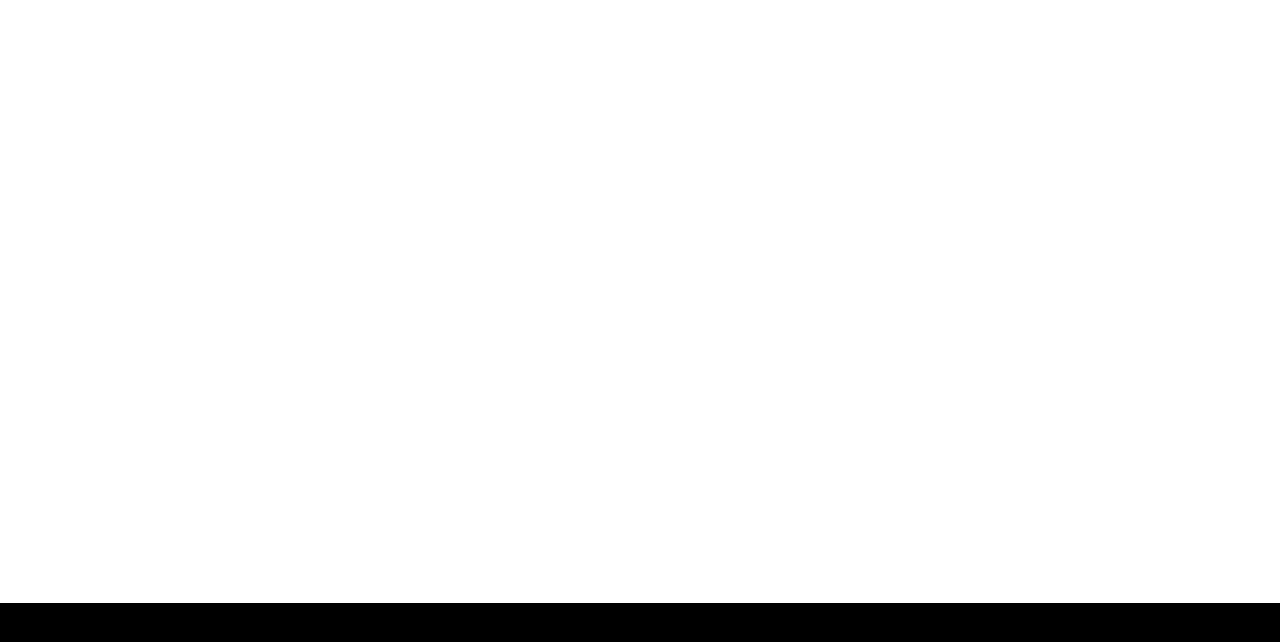
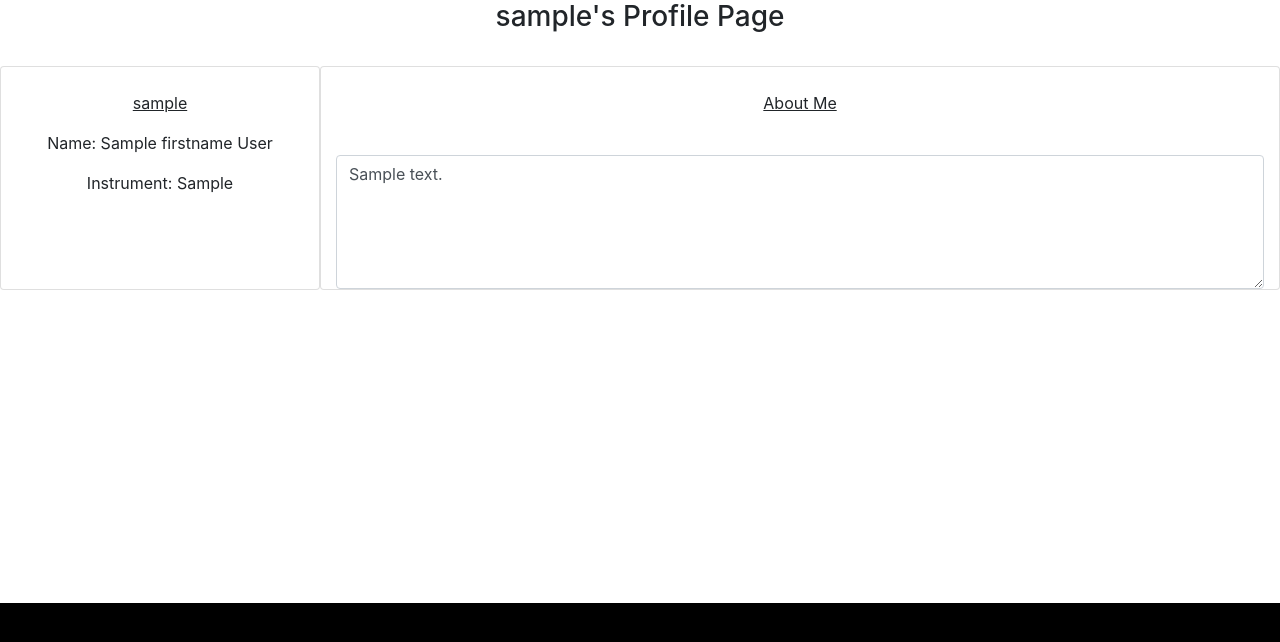
Before and after one commit to abryan1811/MelodyNest, a Flask app: template templates/user_profile.html in a window 1280 px wide. Shown: the part 147-789 px from the top of the page. Run offline with Flask 2, Linux system fonts and the light colour scheme; the template is opened without the code that fills it: most values are stand-ins (such as "Sample title", 1, 10 or a date in 2020); some libraries are stand-ins or nearby versions.

Commit message:
Updated user profile to include an about box and a box of information about the user. Register now adds preferred instrument and first and last name to the database, as well as an intial 'About me...' which will be editable user side later

```diff
--- a/app.py
+++ b/app.py
@@ -90,13 +90,14 @@ def register():
             "surname": request.form.get("surname"),
             "email": request.form.get("email").lower(),
             "username": request.form.get("username").lower(),
-            "password": generate_password_hash(request.form.get("password"))
+            "password": generate_password_hash(request.form.get("password")),
+            "instrumentLogin": request.form.get("instrumentLogin"),
+            "aboutme": "About me..."
         }
         mongo.db.users.insert_one(register)
 
-        session["user"] = request.form.get("username").lower()
         flash("You are registered! Please log in")
-        return redirect(url_for("login", username=session["user"]))
+        return redirect(url_for("login"))
     return render_template("register.html")
 
 
@@ -109,7 +110,18 @@ def logout():
 
 @app.route("/user_profile")
 def user_profile():
-    return render_template("user_profile.html")
+    user = mongo.db.users.find_one(
+        {"_id": ObjectId(session["userId"])})
+    userName = user.get("username")
+    aboutMe = user.get("aboutme")
+    firstname = user.get("firstName")
+    surname = user.get("surname")
+    preferredInstrument = user.get("instrumentLogin")
+
+    return render_template(
+        "user_profile.html", userName=userName, aboutMe=aboutMe,
+        firstname=firstname, surname=surname,
+        preferredInstrument=preferredInstrument)
 
 
 @app.route("/file/<filename>")
@@ -174,6 +186,21 @@ def share():
         return redirect(url_for('music_collection'))
 
 
+@app.route("/update_about", methods=["GET", "POST"])
+def update_about():
+    mongo.db.users.insert_one("aboutMeText")
+    flash("Your profile information has been updated.")
+    return redirect(url_for('"user_profile.html"'))
+
+
+# @app.route("/user_about", methods=["GET", "POST"])
+# def user_about():
+#     if request.method=="GET":
+#          aboutInfo = {
+#             "aboutme":
+#          }
+
+
 @app.route("/delete_piece/<piece_id>")
 def delete_piece(piece_id):
     mongo.db.music.remove({"_id": ObjectId(piece_id)})
--- a/templates/register.html
+++ b/templates/register.html
@@ -49,7 +49,11 @@
                             <input type="password" name="password" class="form-control validate" id="passwordLogin"
                                 minlength="4" maxlength="15" pattern="^[a-zA-Z0-9]{4,15}$">
                         </div>
-
+                        <div class="mb-3">
+                                <label for="instrumentLogin" class="form-label">Preferred Instrument</label>
+                                <input type="text" name="instrumentLogin" class="form-control required" id="instrumentLogin"
+                                    pattern="^[A-Za-z]+$" aria-describedby="instrumentLoginHelp">
+                            </div>
                     </form>
                 </div>
                 <div class="card-footer text-muted">
--- a/templates/user_profile.html
+++ b/templates/user_profile.html
@@ -1,5 +1,33 @@
 {% extends "base.html" %}
 {% block content %}
 
+<h3 class="d-flex justify-content-center">{{userName}}'s Profile Page</h3>
+&nbsp
+
+<form class="container-fluid">
+    <div class="row d-flex text-center">
+        <div class="card col-3 col mb-4">
+            &nbsp
+            <p class="d-flex justify-content-center"><u>{{userName}}</u></p>
+            <p>Name: {{firstname}} {{surname}}</p>
+            <p>Instrument: {{preferredInstrument}}</p>
+        </div>
+        <div class="card col-9 col mb-4">
+            &nbsp
+            <p class="d-flex justify-content-center"><u>About Me</u></p>
+            <!-- <div onchange="updateProfile()">
+                <p>#</p>
+            </div> -->
+            <div class="updatingProfile">
+                <label for="comment"></label>
+                <textarea class="form-control" rows="5" placeholder="..." id="aboutMeText"
+                    name="aboutMeText">{{aboutMe}}</textarea>
+                {% if session.user == userName %}
+                <a href="#" class="btn btn-success" role="button">Edit Profile</a>
+                {% endif %}
+            </div>
+        </div>
+    </div>
+</form>
 
 {% endblock %}
```
